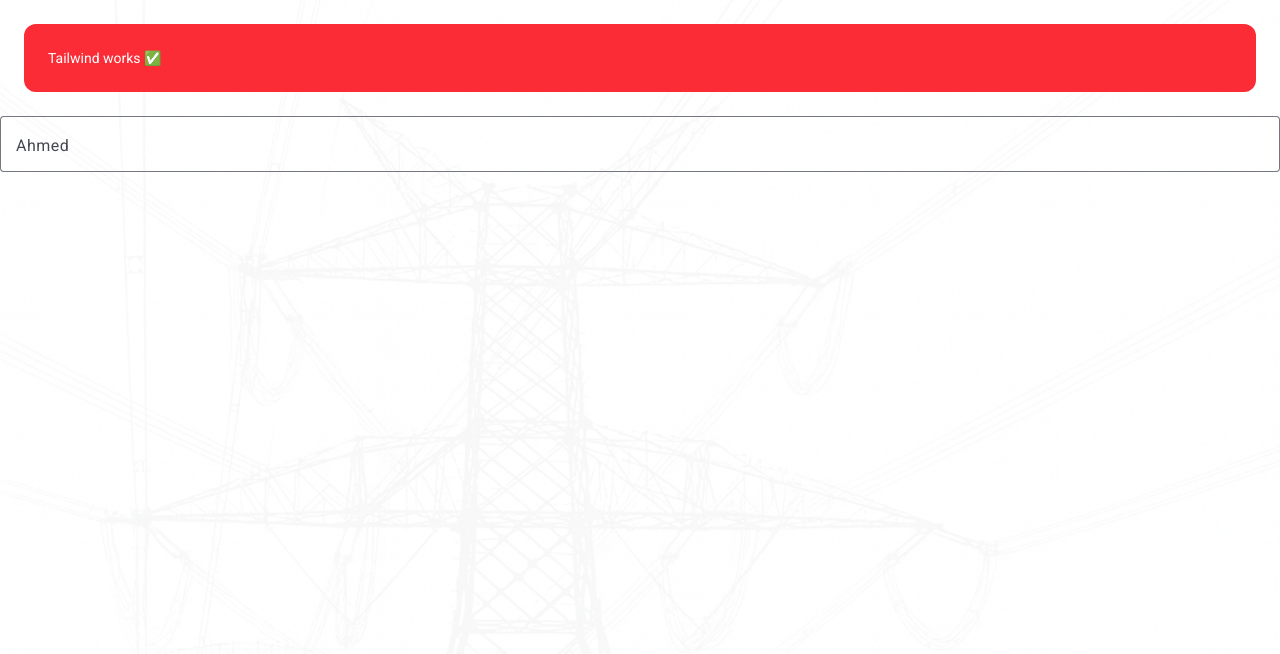
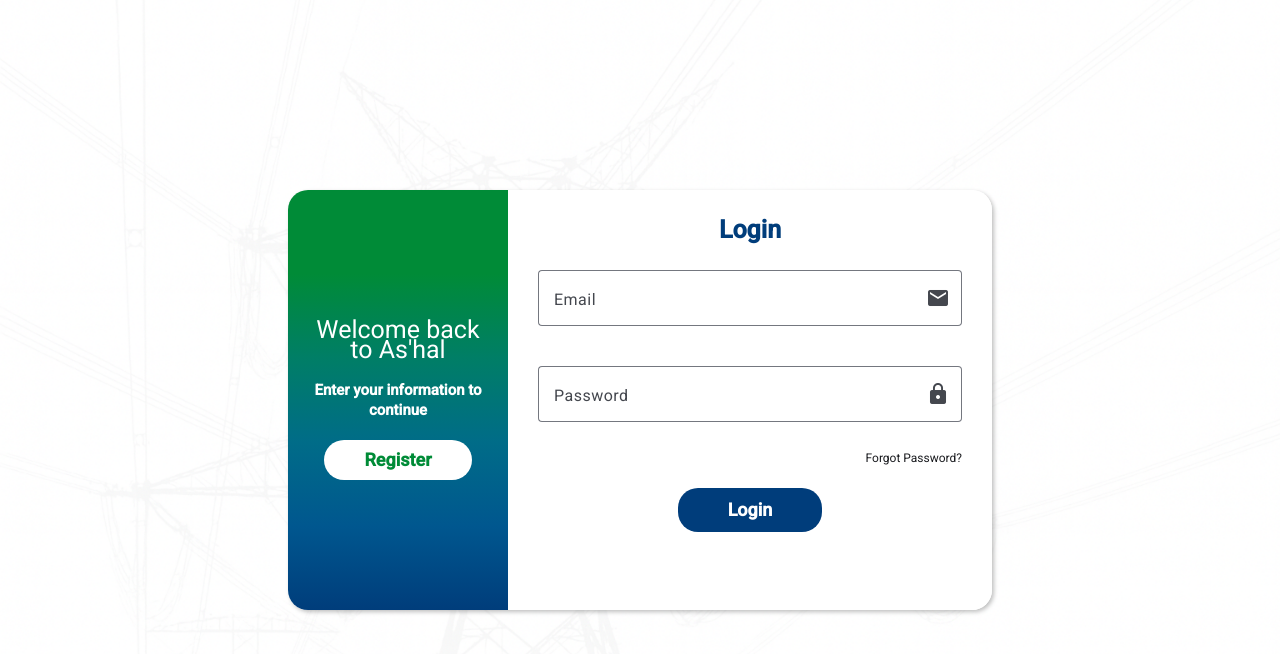
Before and after one commit to hajer242000/ashal, an Angular app: page / in a window 1280 px wide. Shown: the top 654 px of the page. Built offline with nearby package versions, Linux system fonts and the light colour scheme.

Commit message:
feat: Add initial login page UI with form inputs and integrate it as the application's root view.

```diff
--- a/src/app/app.html
+++ b/src/app/app.html
@@ -1,2 +1 @@
-<div class="p-6 m-6 text-white bg-red-500 rounded-xl">Tailwind works ✅</div>
-<app-text-input [formControl]="control" label="Ahmed"></app-text-input>
+<app-login></app-login>
--- a/src/app/app.ts
+++ b/src/app/app.ts
@@ -7,7 +7,7 @@
 
 @Component({
   selector: 'app-root',
-  imports: [Register, AuthenticationLayout, Login, TextInput, ReactiveFormsModule],
+  imports: [Login],
   templateUrl: './app.html',
   styleUrl: './app.css',
 })
--- a/src/app/pages/authentication/login/login.html
+++ b/src/app/pages/authentication/login/login.html
@@ -12,10 +12,10 @@
 
     <form [formGroup]="form">
       <div class="feild">
-        <app-text-input label="Email" icon="email" [control]="$any(form.get('email'))"></app-text-input>
+        <app-text-input label="Email" icon="email" formControlName="email"></app-text-input>
       </div>
       <div class="feild">
-        <app-text-input label="Password" icon="lock" [control]="$any(form.get('password'))"></app-text-input>
+        <app-text-input label="Password" icon="lock" formControlName="password"></app-text-input>
         <h6 class="align-right">Forgot Password?</h6>
       </div>
 
```
